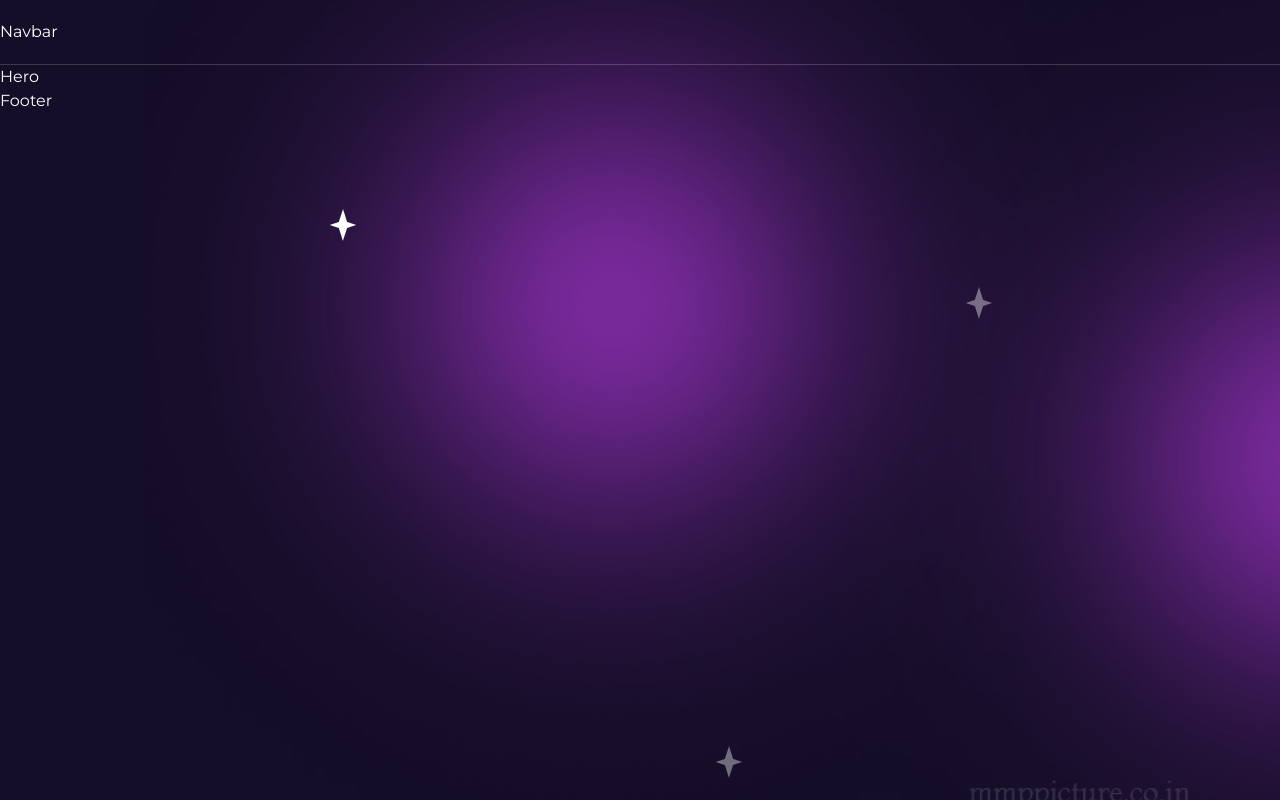
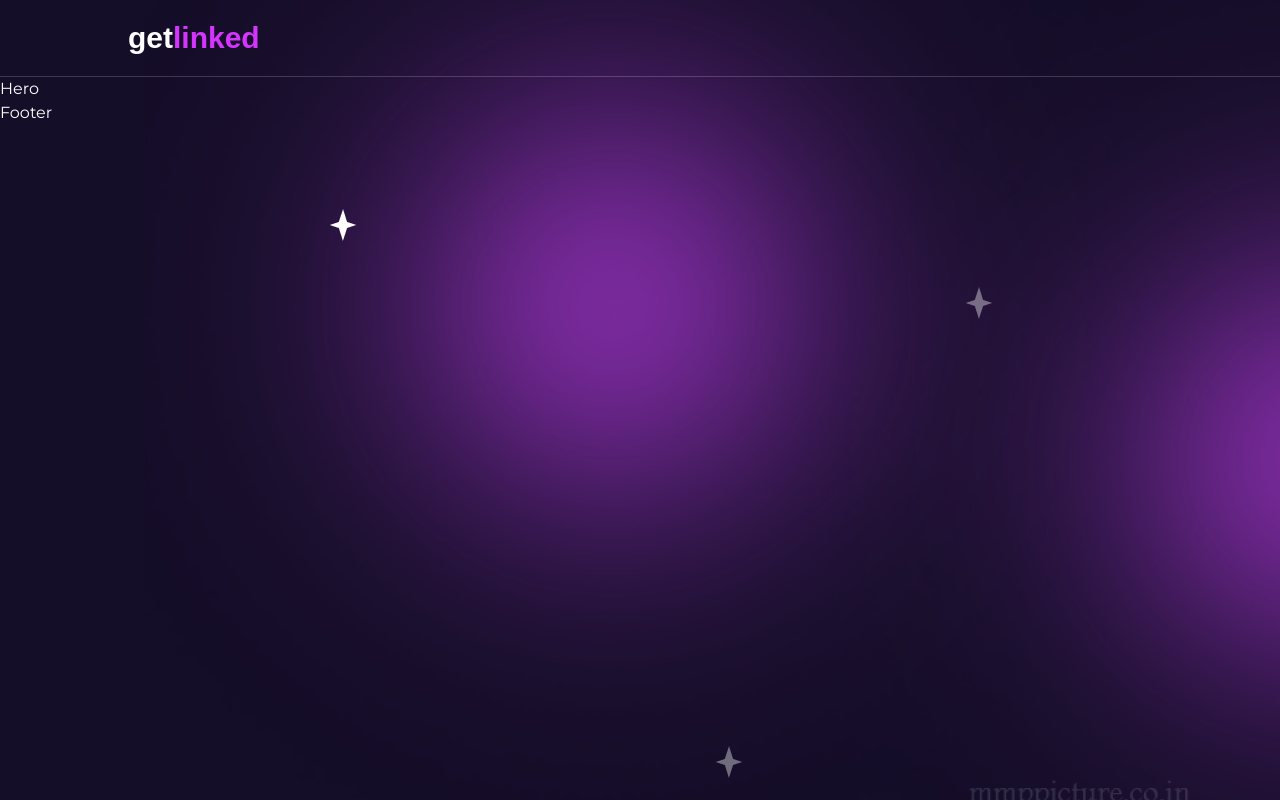
Before and after one commit to gift56/getlinked-ui-challengn, a Next.js app: page / in a window 1280 px wide. Built offline with nearby package versions, Linux system fonts and the light colour scheme; a web font is replaced by a local one.

Commit message:
working on hero page

```diff
--- a/components/Navbar.tsx
+++ b/components/Navbar.tsx
@@ -1,3 +1,4 @@
+import Link from "next/link";
 import { useState, useEffect, useRef } from "react";
 
 const Navbar = () => {
@@ -23,7 +24,16 @@ const Navbar = () => {
 
   return (
     <header className="w-full sticky bg-transparent border-b border-borderColor py-5 top-0 z-50">
-      Navbar
+      <div className="container">
+        <div className="flex items-center justify-between w-full">
+          <Link
+            href="/"
+            className="text-base md:text-2xl lg:text-3xl font-clash font-bold text-white"
+          >
+            get<span className="text-primary font-bold font-clash">linked</span>
+          </Link>
+        </div>
+      </div>
     </header>
   );
 };
```
